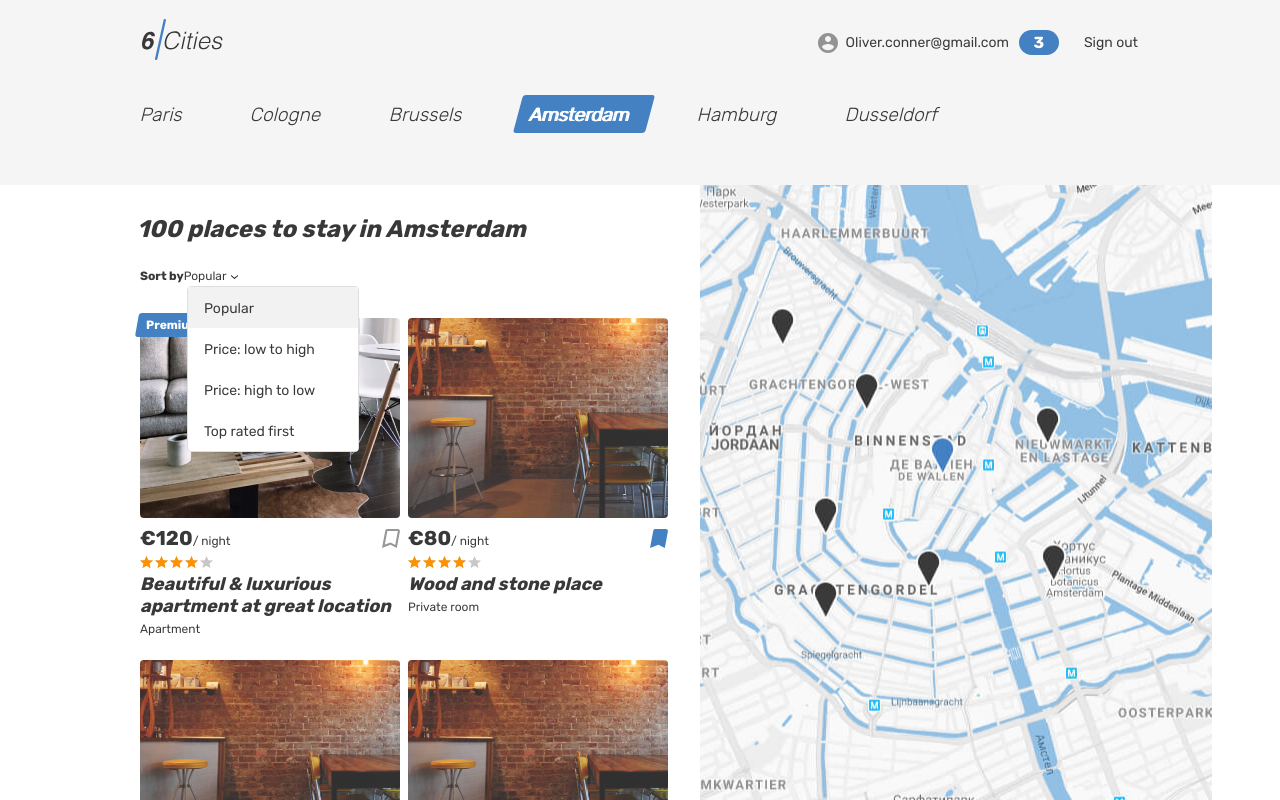
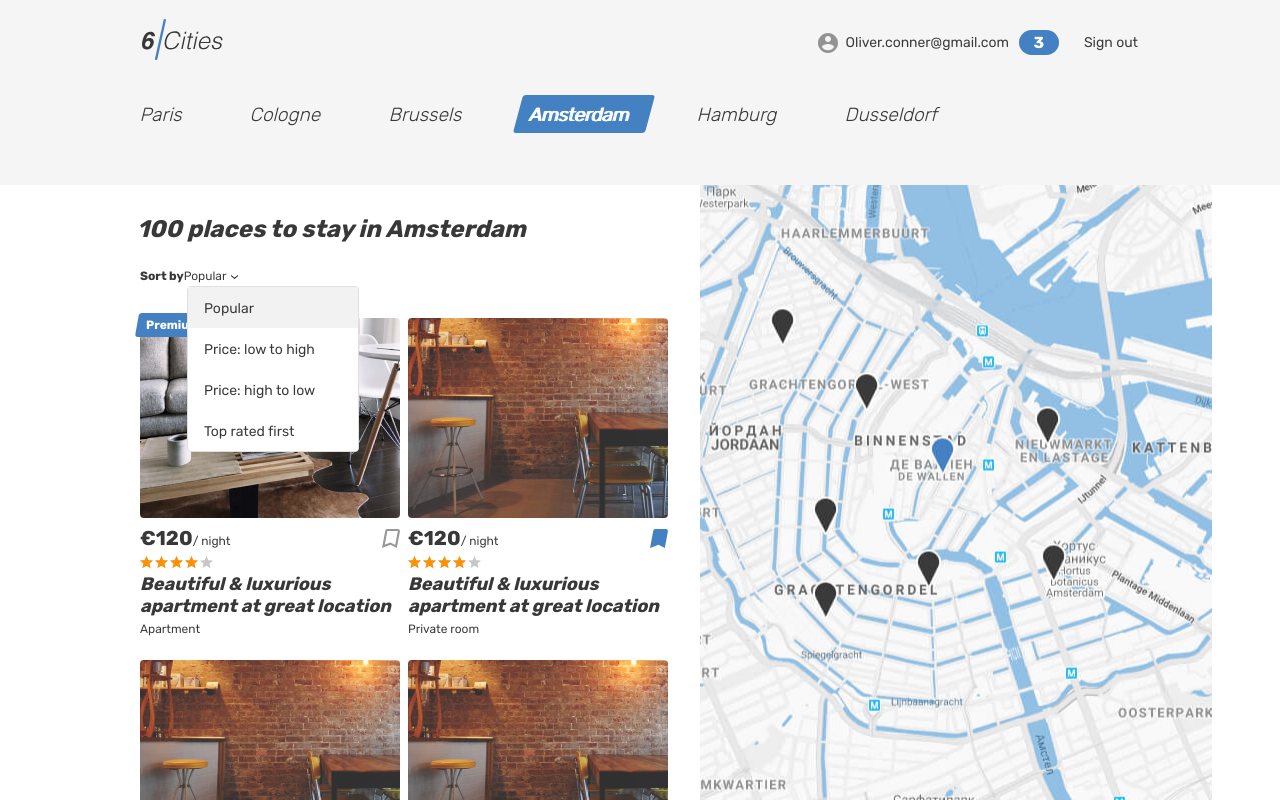
Before and after one commit to htmlacademy-react/2106301-six-cities-10, a React (Create React App) app in the folder project/: page / in a window 1280 px wide. Built offline with nearby package versions, Linux system fonts and the light colour scheme.

Commit message:
map offers in new component SentensCards

```diff
--- a/project/src/components/card/card.tsx
+++ b/project/src/components/card/card.tsx
@@ -1,4 +1,10 @@
-function Card() {
+import { OffersReview } from "../../types/offers";
+
+type cardProps = {
+  offer: OffersReview
+}
+
+function Card({offer}: cardProps) {
   return (
     <article className="cities__card place-card">
       <div className="cities__image-wrapper place-card__image-wrapper">
@@ -9,7 +15,7 @@ function Card() {
       <div className="place-card__info">
         <div className="place-card__price-wrapper">
           <div className="place-card__price">
-            <b className="place-card__price-value">&euro;80</b>
+            <b className="place-card__price-value">&euro;{offer.price}</b>
             <span className="place-card__price-text">&#47;&nbsp;night</span>
           </div>
           <button className="place-card__bookmark-button place-card__bookmark-button--active button" type="button">
@@ -26,7 +32,7 @@ function Card() {
           </div>
         </div>
         <h2 className="place-card__name">
-          <a href="#">Wood and stone place</a>
+          <a href="#">{offer.name}</a>
         </h2>
         <p className="place-card__type">Private room</p>
       </div>
--- /dev/null
+++ b/project/src/components/sentensCard/sentens-card.tsx
@@ -0,0 +1,28 @@
+import { OffersReview } from "../../types/offers";
+import Card from "../card/card";
+
+type sentensProps = {
+  offers: OffersReview[];
+}
+
+// const mapCardOffers = ({offers}: sentensProps) => {
+//   offers.map(el => {
+//     return(
+//       <Card offers={offers}/>
+//     )
+//   })
+// }
+
+function SentensCards({offers}:sentensProps): JSX.Element {
+  return(
+    <>
+      {offers.map(offer => {
+        return(
+          <Card key={offer.id} offer={offer}/>
+        )
+      })}
+    </>
+  )
+}
+
+export default SentensCards;
--- a/project/src/pages/mainPage/main-page.tsx
+++ b/project/src/pages/mainPage/main-page.tsx
@@ -1,5 +1,6 @@
 import Card from '../../components/card/card';
 import Header from '../../components/header/header';
+import SentensCards from '../../components/sentensCard/sentens-card';
 import { OffersReview } from '../../types/offers'
 
 type Props = {
@@ -7,7 +8,7 @@ type Props = {
   offers: OffersReview[];
 };
 
-function MainPage({countOfAvailablePlaces}: Props) {
+function MainPage({countOfAvailablePlaces, offers}: Props) {
   return (
     <div className="page page--gray page--main">
       <Header/>
@@ -105,12 +106,12 @@ function MainPage({countOfAvailablePlaces}: Props) {
                     <p className="place-card__type">Apartment</p>
                   </div>
                 </article>
+                {/* <Card/>
                 <Card/>
                 <Card/>
                 <Card/>
-                <Card/>
-                <Card/>
-
+                <Card/> */}
+                <SentensCards offers={offers}/>
               </div>
             </section>
             <div className="cities__right-section">
```
